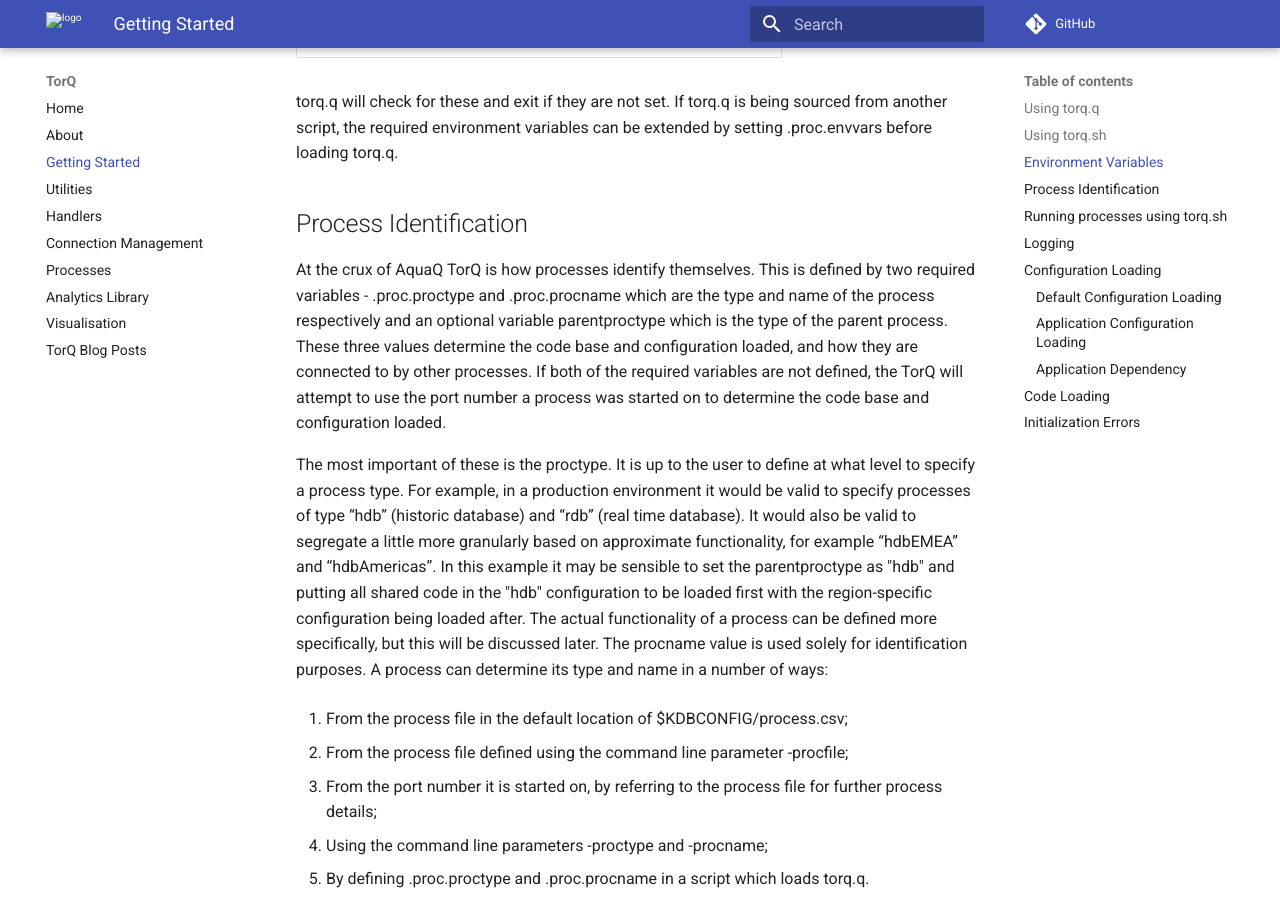
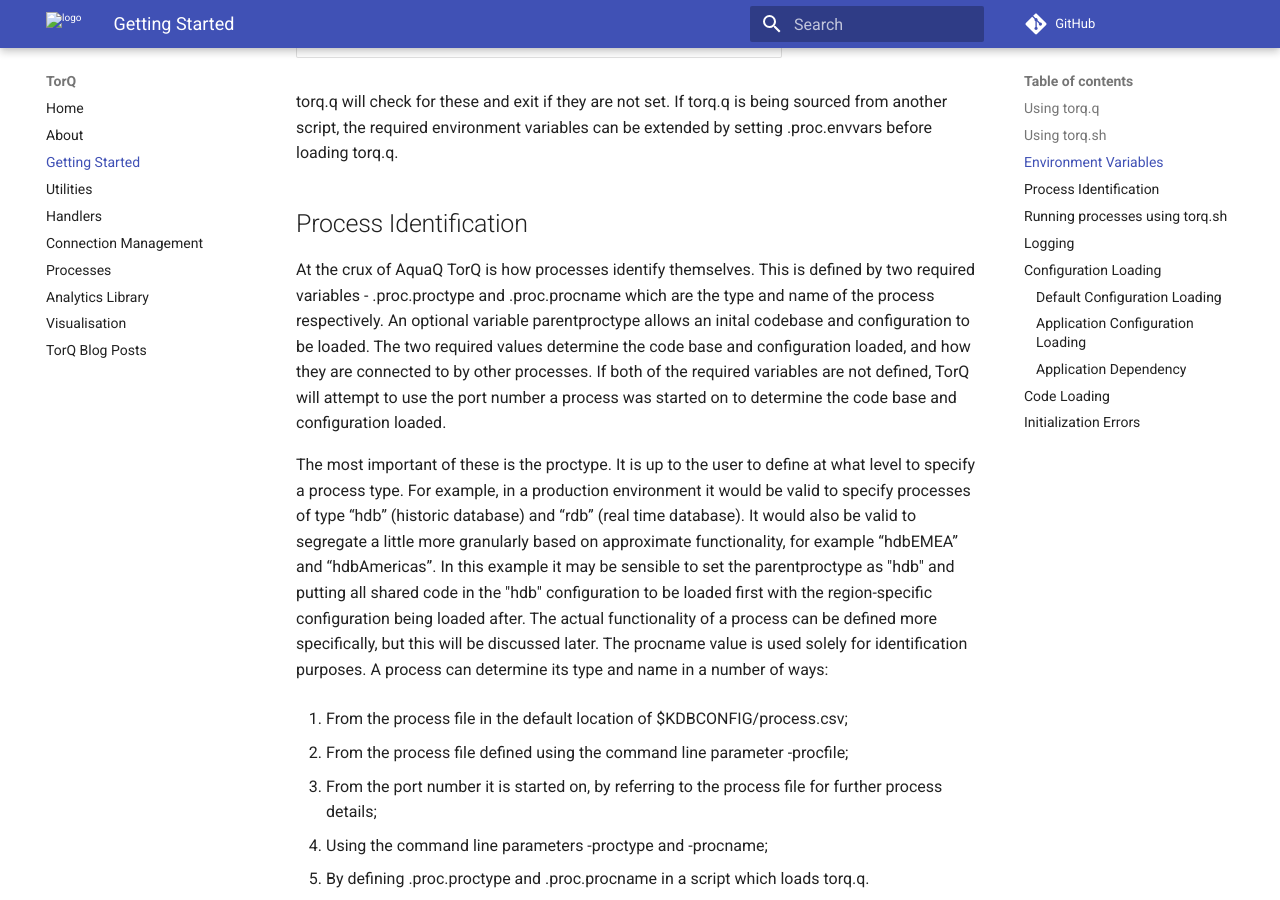
Before and after one commit to DataIntellectTech/TorQ, an MkDocs documentation site: the page built from docs/gettingstarted.md, in a window 1280 px wide and 900 px high, scrolled down 3083 px. Built offline with MkDocs 1.6.1 and Material for MkDocs 9.7.7, drawn with Linux system fonts in a browser that asks for light colours; comment, search, counter and statistics services are not loaded; old or Windows-style settings are respelled for this version of MkDocs.

Commit message:
Change docs wording

```diff
--- a/docs/gettingstarted.md
+++ b/docs/gettingstarted.md
@@ -134,13 +134,13 @@
 
 At the crux of AquaQ TorQ is how processes identify themselves. This is
 defined by two required variables - .proc.proctype and .proc.procname
-which are the type and name of the process respectively and an optional
-variable parentproctype which is the type of the parent process. These
-three values determine the code base and configuration loaded, and how
-they are connected to by other processes. If both of the required
-variables are not defined, the TorQ will attempt to use the port number
-a process was started on to determine the code base and configuration
-loaded.
+which are the type and name of the process respectively. An optional
+variable parentproctype allows an inital codebase and configuration to
+be loaded. The two required  values determine the code base and
+configuration loaded, and how they are connected to by other processes.
+If both of the required variables are not defined, TorQ will attempt
+to use the port number a process was started on to determine the code
+base and configuration loaded.
 
 The most important of these is the proctype. It is up to the user to
 define at what level to specify a process type. For example, in a
```
